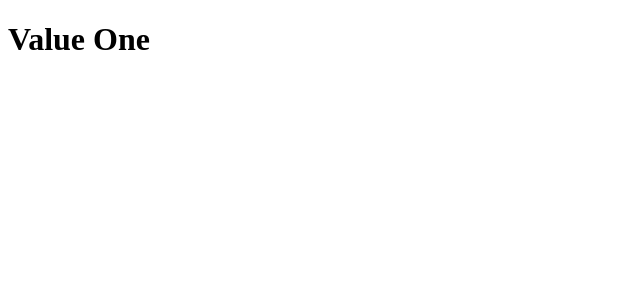
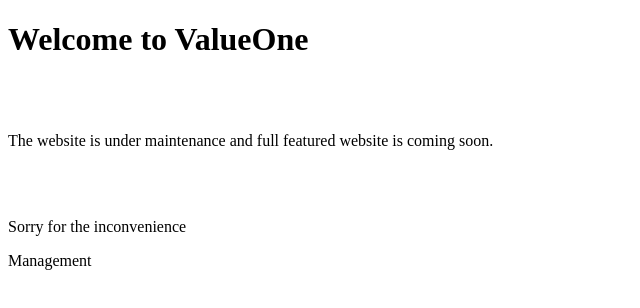
Before and after one commit to ValueOneLK/ValueOneLK, a plain HTML site: page index.html in a window 1280 px wide. Shown: the whole page, without its empty margins (0-640 px from the left). Drawn offline with Linux system fonts and the light colour scheme.

Commit message:
first commit

```diff
--- a/index.html
+++ b/index.html
@@ -5,9 +5,17 @@
     <meta http-equiv="X-UA-Compatible" content="IE=edge">
     <meta name="viewport" content="width=device-width, initial-scale=1.0">
     <title>Value One</title>
+    <meta name="google-site-verification" content="IUmN4Bj7jhyR9PfCe20PHa_2vGOWvIKYJX3qEFzhDbg" />
 </head>
 <body>
 
-    <h1>Value One</h1>
+    <h1>Welcome to ValueOne</h1>
+    <br />
+    <br />
+    <p>The website is under maintenance and full featured website is coming soon.</p>
+    <br />
+    <br />
+    <p>Sorry for the inconvenience</p>
+    <p>Management</p>
 </body>
 </html>
```
